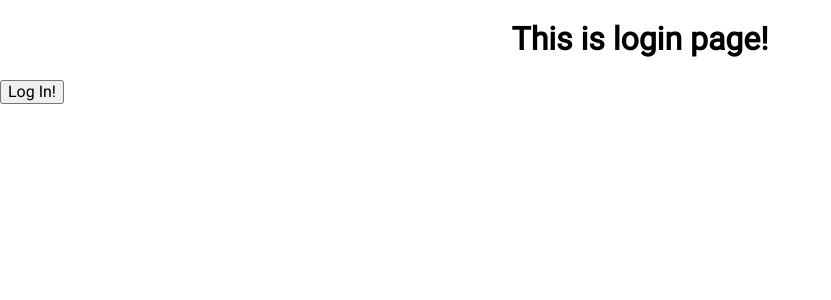
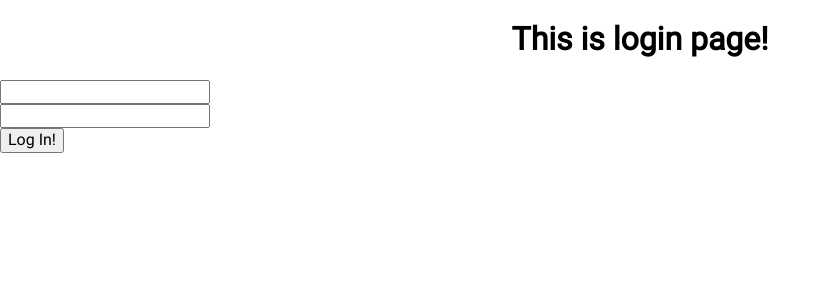
Before and after one commit to Stepankc/vipra-owner, a React app: page / in a window 1280 px wide. Shown: the top 300 px of the page, without its empty margins (0-831 px from the left). Built offline with nearby package versions, Linux system fonts and the light colour scheme.

Commit message:
Updated styles and pages

```diff
--- a/src/pages/loginpage/LoginPage.jsx
+++ b/src/pages/loginpage/LoginPage.jsx
@@ -1,13 +1,22 @@
 import React from 'react';
 import { Link } from 'react-router-dom';
+import './styles.LoginPage'
 
 const LoginPage = () => {
     return (
         <div className='LoginPage'>
             <h1>This is login page!</h1>
-            <Link to='/main'>
-                <button>Log In!</button>
-            </Link>
+            <div>
+                <input type="email" id="email" />
+            </div>
+            <div>
+                <input type="password" id="password" />
+            </div>
+            <div>
+                <Link to='/main'>
+                    <button>Log In!</button>
+                </Link>
+            </div>
         </div>
     );
 };
--- /dev/null
+++ b/src/pages/loginpage/styles.LoginPage.css
@@ -0,0 +1,7 @@
+.LoginPage {
+    text-align: center;
+}
+
+.LoginPage input {
+    margin-bottom: 0.5rem;
+}
--- a/src/pages/page404/Page404.jsx
+++ b/src/pages/page404/Page404.jsx
@@ -1,12 +1,13 @@
+import './styles.Page404'
 import React from 'react';
 import { Link } from 'react-router-dom';
 
 
 const Page404 = () => {
     return (
-        <div className='404'>
-            <h1>Страница не найдена!</h1>
-            <p>Но Вы всегда можете вернуться <Link to='main'>домой</Link>  :)</p>
+        <div className='Page404'>
+                <h1>Страница не найдена!</h1>
+                <p>Но Вы всегда можете вернуться <Link to='main'>домой</Link>  :)</p>
         </div>
     );
 };
--- /dev/null
+++ b/src/pages/page404/styles.Page404.css
@@ -0,0 +1,3 @@
+.Page404 {
+    text-align: center;
+}
--- a/src/styles/global.styles.css
+++ b/src/styles/global.styles.css
@@ -6,6 +6,7 @@
 
 * {
     font-family: 'Roboto', sans-serif;
+    margin: 0 auto;
 }
 
 .container {
```
